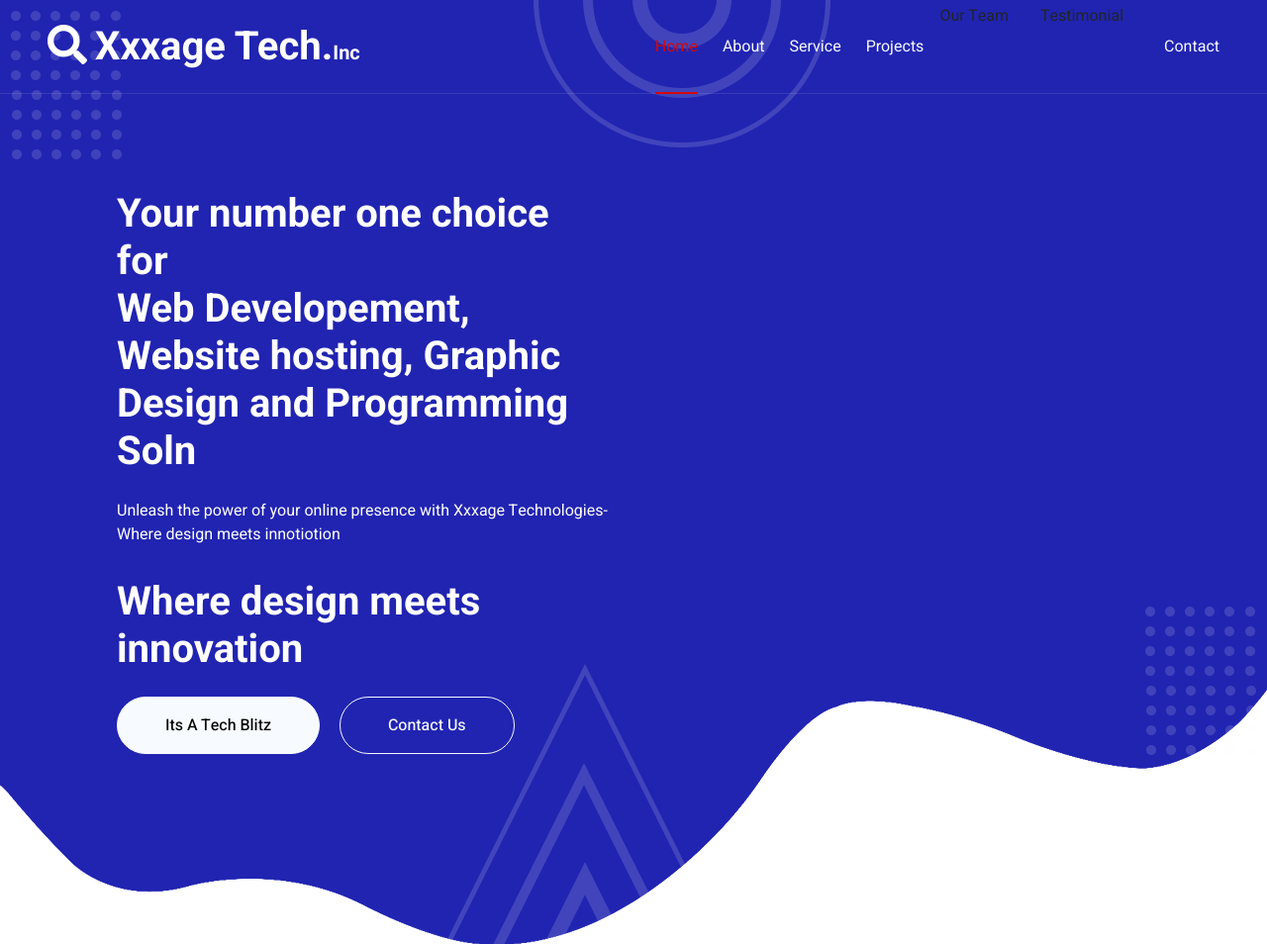
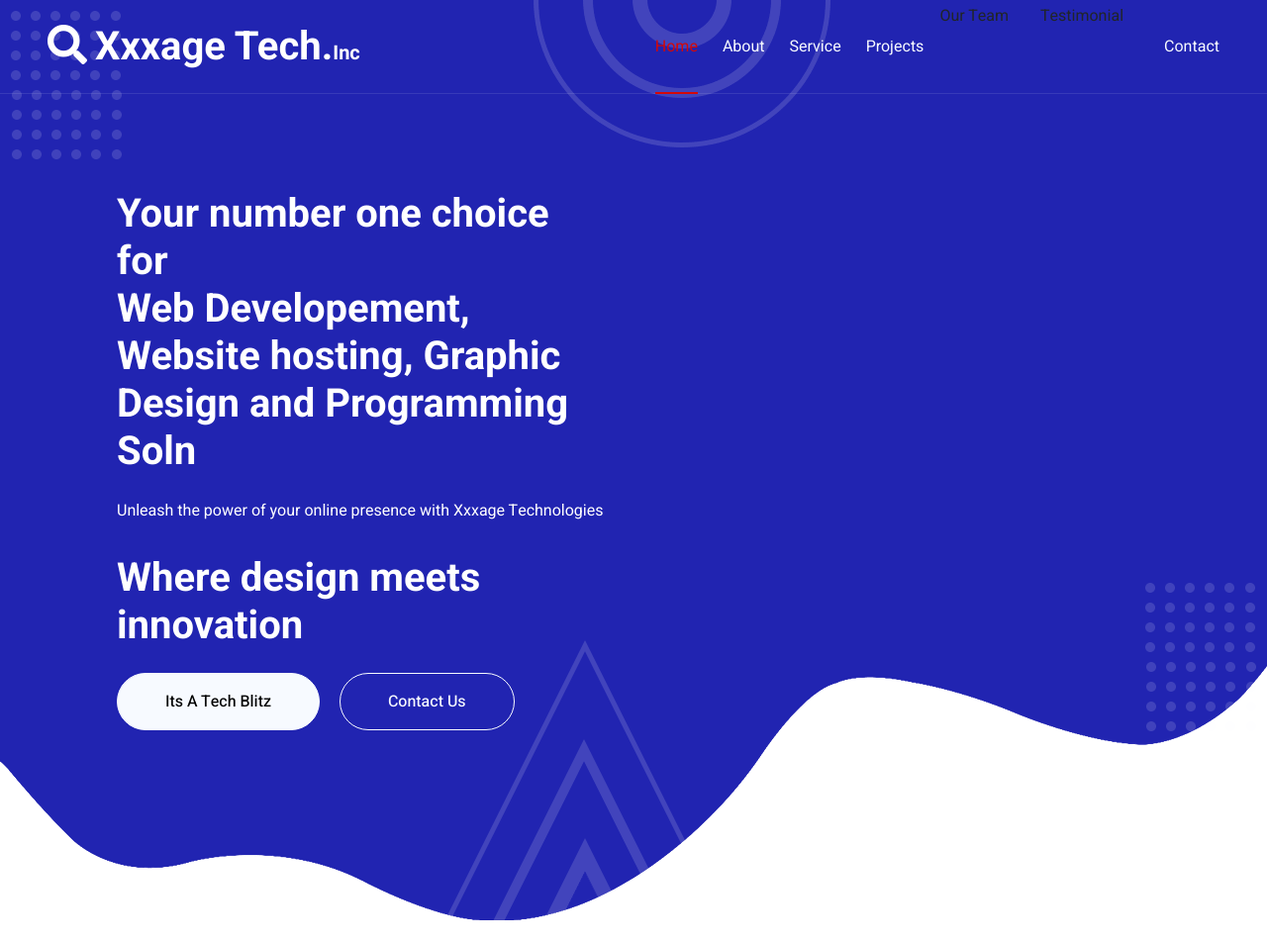
Before and after one commit to RamsleyLichuma/Xxxage_Tech_Inc.github.io, a plain HTML site: page index.html in a window 1280 px wide. Shown: the top 954 px of the page at 99% size. Drawn offline with nearby package versions, Linux system fonts and the light colour scheme; files whose address does not match are found by name.

Commit message:
Update index.html

```diff
--- a/index.html
+++ b/index.html
@@ -65,7 +65,7 @@
                     <div class="row g-5 py-5">
                         <div class="col-lg-6 text-center text-lg-start">
                             <h1 class="text-white mb-4 animated zoomIn">Your number one choice for <br/> Web Developement, Website hosting, Graphic Design and Programming Soln</h1>
-                            <p class="text-white pb-3 animated zoomIn">Unleash the power of your online presence with Xxxage Technologies-Where design meets innotiotion</p>
+                            <p class="text-white pb-3 animated zoomIn">Unleash the power of your online presence with Xxxage Technologies </p>
                             <h1 class="text-white mb-4 animated zoomIn">Where design meets innovation</h1>
                             <a href="" class="btn btn-light py-sm-3 px-sm-5 rounded-pill me-3 animated slideInLeft">Its A Tech Blitz</a>
                             <a href="" class="btn btn-outline-light py-sm-3 px-sm-5 rounded-pill animated slideInRight">Contact Us</a>
```
